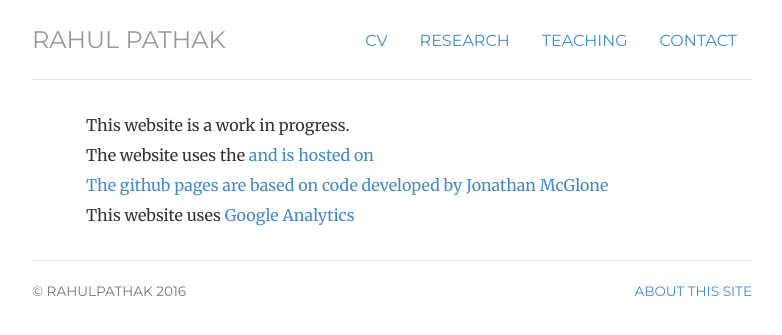
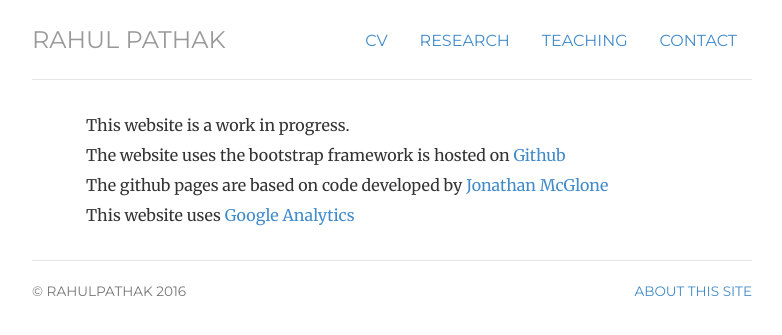
Before and after one commit to pathak-rahul/pathak-rahul.github.io, a Jekyll site: the page built from about/index.html, in a window 1280 px wide. Shown: the top 335 px of the page, without its empty margins (248-1030 px from the left). Built offline with Jekyll 4.4.1, drawn with Linux system fonts in a browser that asks for light colours.

Commit message:
Update index.html

```diff
--- a/about/index.html
+++ b/about/index.html
@@ -12,7 +12,7 @@
 
     <ul class="list-unstyled">
     <li>This website is a work in progress.</li>
-    <li> The website uses the <a href="http://getbootstrap.com/css/" title="Bootstrap Framework"</a> and is hosted on  <a href="https://github.com/" title="Github"</a> </li>
+    <li> The website uses the bootstrap framework is hosted on <a href="https://github.com/" title="Github"> Github</a> </li>
     <li> The github pages are based on code developed by <a href="http://jmcglone.com/" title="ZkySky Design">Jonathan McGlone</a></li>
     <li> This website uses <a href="http://www.google.com/analytics/" title ="Google Analytics">Google Analytics</a></li>
     </ul>
```
